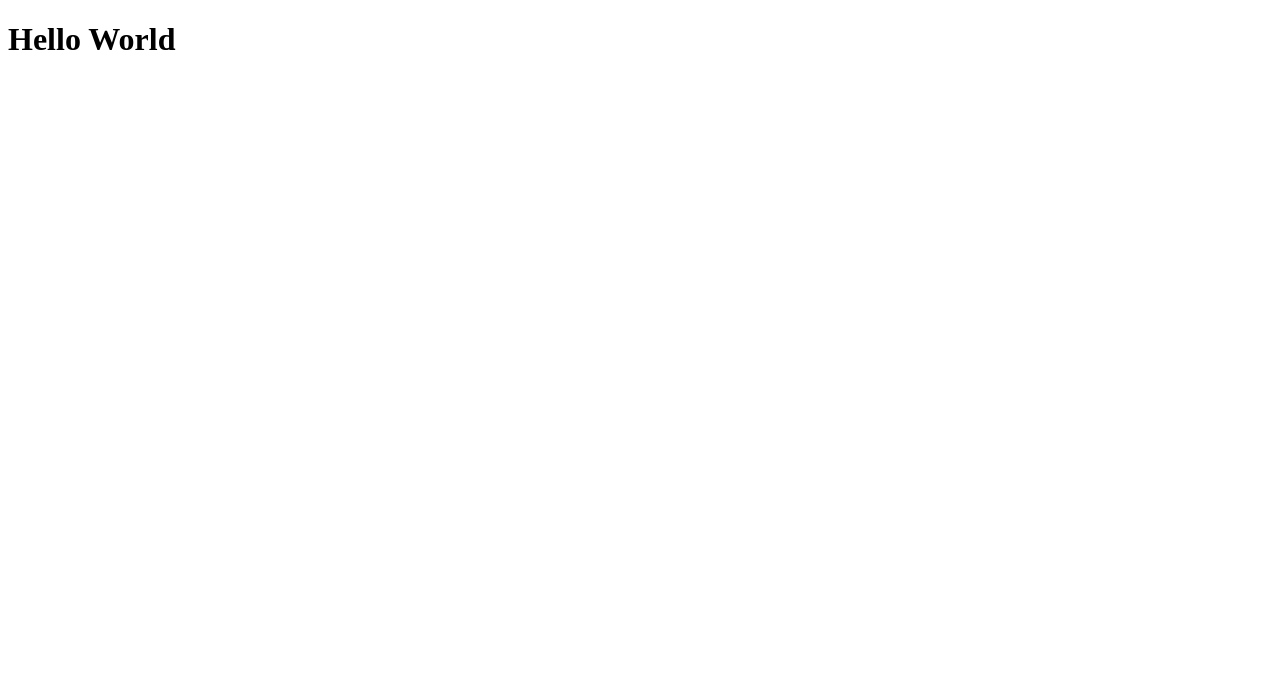
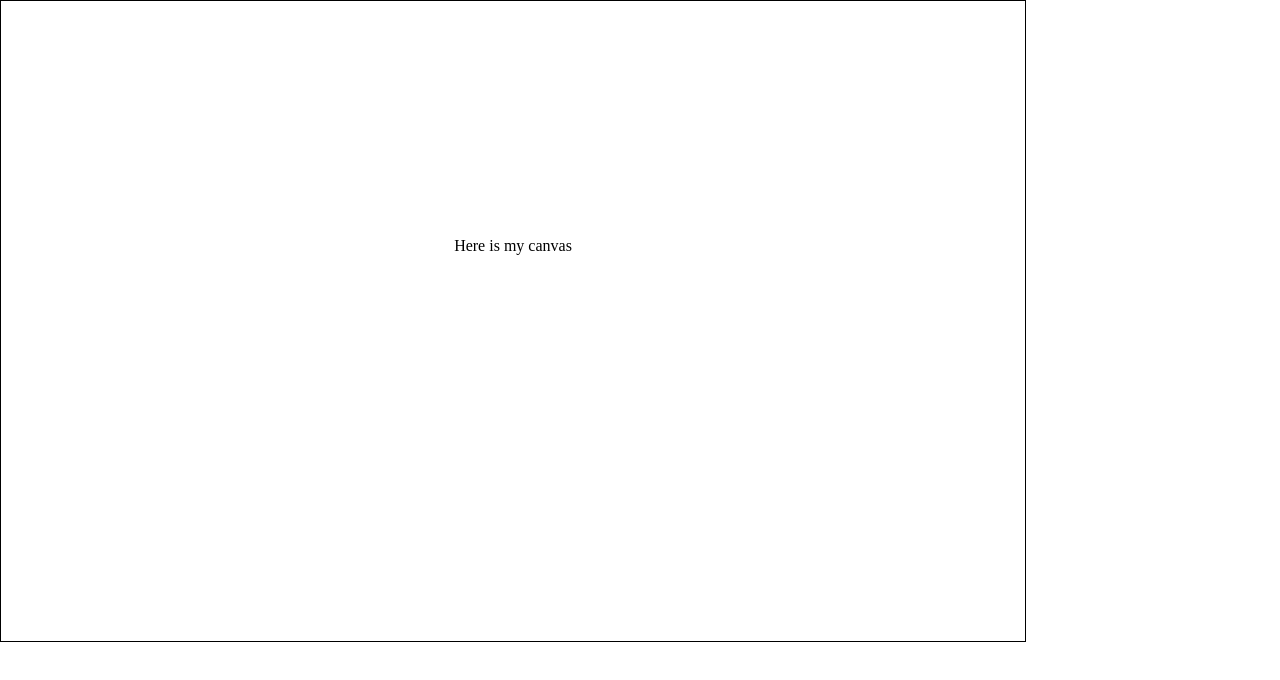
Before and after one commit to annasudol/snake_game, a website: page www/index.html in a window 1280 px wide. Drawn offline with Linux system fonts and the light colour scheme.

Commit message:
chnaged canvas settings

```diff
--- a/www/index.html
+++ b/www/index.html
@@ -5,9 +5,26 @@
     <meta http-equiv="X-UA-Compatible" content="IE=edge">
     <meta name="viewport" content="width=device-width, initial-scale=1.0">
     <title>Document</title>
+    <style>
+      .content-wrapper {
+        top: 0;
+        left: 0;
+        width: 80%;
+        height: 80%;
+        position:absolute;
+        display: flex;
+        align-items: center;
+        justify-content: center;
+        flex-direction: column;
+        border: 1px solid black;
+      }
+    </style>
   </head>
   <body>
-    <h1>Hello World</h1>
+    <div class="content-wrapper">
+      Here is my canvas
+      <canvas id="snake-canvas"></canvas>
+    </div>
     <script src="./bootstrap.js"></script>
   </body>
 </html>
--- a/www/index.js
+++ b/www/index.js
@@ -3,5 +3,8 @@ import init, { World } from "snake_game";
 
 init().then(_ => {
   const world = World.new();
+  const canvas = document.getElementById("snake-canvas")
+  const ctx = canvas.getContext("2s");
+
   console.log(world, 'world')
 })
```
Also changed, not shown: www/public/index.html (+1 -14 lines).
